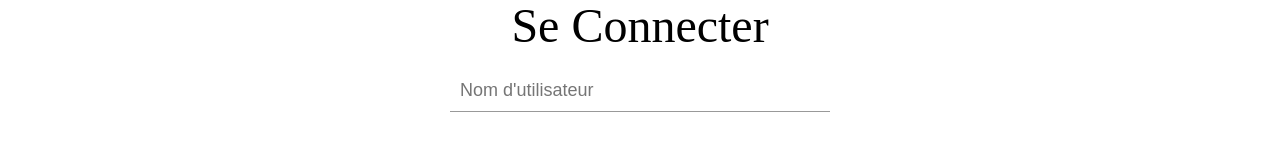
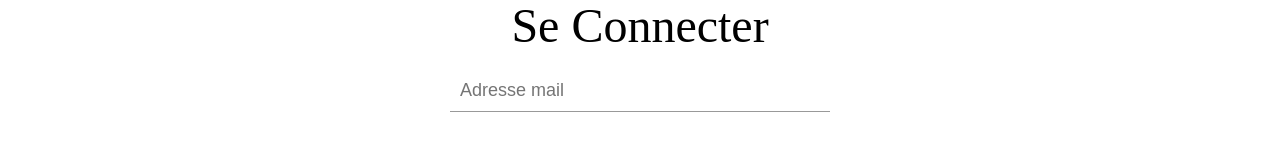
Before and after one commit to ChristopheBlonde/vinted_front_react, a React (Create React App) app: page /user/login in a window 1280 px wide. Shown: the part 138-300 px from the top of the page. Built offline with nearby package versions, Linux system fonts and the light colour scheme.

Commit message:
correction placeholder login

```diff
--- a/src/pages/Login.js
+++ b/src/pages/Login.js
@@ -54,7 +54,7 @@ const Login = () => {
           value={email}
           onChange={handleUserName}
           type="text"
-          placeholder="Nom d'utilisateur"
+          placeholder="Adresse mail"
         />
       </label>
       <label htmlFor="password" className="inputPassword">
```
